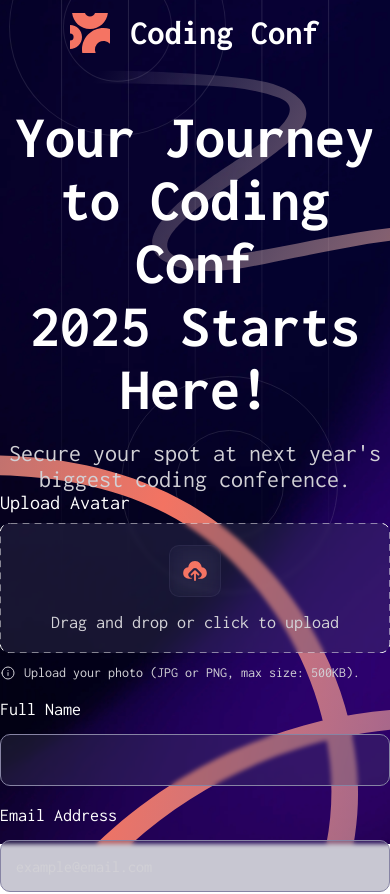
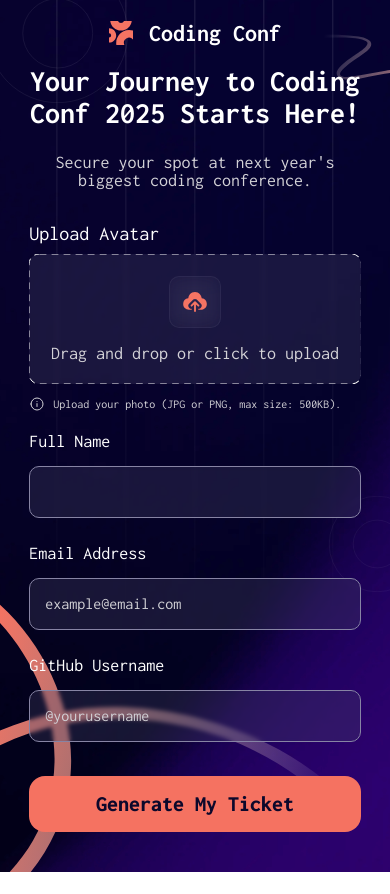
Before and after one commit to xlraullx/Conference-ticket-generator-react, a React (Vite) app: page / in a window 390 px wide. Shown: the top 894 px of the page. After the commit the page ends 872 px from the top, so only its background shows below. Built offline with nearby package versions, Linux system fonts and the light colour scheme.

Commit message:
feat: finaliza responsivo do formulário e adiciona hover nos inputs

```diff
--- a/src/components/form/index.css
+++ b/src/components/form/index.css
@@ -2,9 +2,11 @@
     display: flex;
     flex-direction: column;
     justify-content: center;
-    max-width: 460px;
+    max-width: min(460px, 85%);
     width: 100%;
     height: 100%;
+    padding-top: min(48px, 2vh);
+    padding-bottom: 40px;
 }
 
 .form input {
@@ -19,13 +21,21 @@
     border: 1px solid var(--inputs-border-color);
     border-radius: 10px;
     padding-left: 15px;
-    margin-bottom: 20px;
     position: relative;
 }
 
 .form input:focus-visible {
     outline: 2px solid var(--inputs-focus-color);
     outline-offset: 3px;
+}
+
+.form input:hover, .form .upload-area:hover,.form .upload-area::after  {
+    -webkit-box-shadow: 0 0 0 1000px var(--inputs-background-color) inset;
+    -webkit-text-fill-color: var(--inputs-text-color);
+}
+
+.form input, .form .upload-area{
+    transition: 0.2s ease-in-out ;
 }
 
 .form label:not([for="avatar"]) {
@@ -193,18 +203,19 @@ input:-webkit-autofill:active {
 
 .form .upload-info {
     display: flex;
-    font-size: 1.4rem;
+    font-size: clamp(1.2rem, 1.2vw, 1.6rem);
     margin: 12px 0 20px 0;
+    position: relative;
+    height: 16px;
+    align-items: center;
 }
 
 .form .upload-info p{
     padding-left: 24px;
-    position: relative;
 }
 
 .form .upload-info p::before {
     content: '';
-    display: flex;
     position: absolute;
     background-image: url(../../assets/images/icon-info.svg);
     background-size: 16px;
@@ -228,20 +239,21 @@ input:-webkit-autofill:active {
     cursor: pointer;
 }
 
-.form .upload-info.error img{
-    filter: invert(13%) sepia(77%) saturate(5719%) hue-rotate(342deg) brightness(106%) contrast(104%);
-}
-
-.form .upload-info.error{
-    color: var(--strong-orange);
+.form .upload-info .error-text{
+    font-size: clamp(1.2rem, 1.2vw, 1.6rem);
+    margin: 0;
 }
 
 .form .error-text {
     display: flex;
-    font-size: 1.4rem;
+    align-items: center;
+    font-size: clamp(1.2rem, 1.2vw, 1.4rem);
     color: var(--strong-orange);
-    margin-bottom: 4px;
-    width: max-content;
+    margin: 12px 0 24px;
+}
+
+.form div:empty {
+    margin-bottom: 26px;
 }
 
 .form .error-text::before {
@@ -250,6 +262,8 @@ input:-webkit-autofill:active {
     filter: invert(13%) sepia(77%) saturate(5719%) hue-rotate(342deg) brightness(106%) contrast(104%);
 }
 
-.form .error-text ~ .bnt{
-    margin-top: 0;
+@media (max-width: 395px){
+    .form{
+        margin-top: min(48px, 2vh);
+    }
 }
--- a/src/components/form/index.jsx
+++ b/src/components/form/index.jsx
@@ -59,7 +59,7 @@ const Form = () => {
                     required: 'Please enter a valid name',
                     validate: isString
                 })} />
-            <div className={errors.name ? `error-text` : ``}>  {errors.name && <p>{errors.name.message}</p>}</div>
+            <div className={errors.name ? `error-text` : ``}>{errors.name && <p>{errors.name.message}</p>}</div>
 
             <label htmlFor="email">Email Address</label>
             <input
@@ -76,7 +76,7 @@ const Form = () => {
                     }
                 })}
             />
-            <div className={errors.email ? `error-text` : ``}> {errors.email && <p>{errors.email.message}</p>}</div>
+            <div className={errors.email ? `error-text` : ``}>{errors.email && <p>{errors.email.message}</p>}</div>
 
             <label htmlFor="githubUserName">GitHub Username</label>
             <input
@@ -87,7 +87,7 @@ const Form = () => {
                     required: 'Please enter a valid github username',
                     validate: isString
                 })} />
-            <div className={errors.githubUserName ? `error-text` : ``}> {errors.githubUserName && <p>{errors.githubUserName.message}</p>}</div>
+            <div className={errors.githubUserName ? `error-text` : ``}>{errors.githubUserName && <p>{errors.githubUserName.message}</p>}</div>
 
             <button className="bnt" type="submit" >Generate My Ticket</button>
         </form>
--- a/src/components/header/index.css
+++ b/src/components/header/index.css
@@ -1,13 +1,17 @@
 .header {
     display: flex;
-    min-height: 65px;
-
+    height: 65px;
     align-items: center;
     justify-content: center;
-    font-size: 2.3rem;
     color: var(--header-letter-color);
 }
 
+.header img {
+    width: clamp(2.4rem, 1.6vw, 6rem);
+
+}
+
 .header h2 {
-    margin-left: 20px;
+    font-size: clamp(2.4rem , 1.6vw , 6rem);
+    margin-left: 16px;
 }
--- a/src/components/main/index.css
+++ b/src/components/main/index.css
@@ -2,19 +2,44 @@
     display: flex;
     flex-direction: column;
     align-items: center;
-    height: calc(100svh - 65px);
+    height: calc(100dvh - 65px);
+    justify-content: center;
+}
+
+.main .presentation-text {
+    padding: 0 16px;
+    margin-top: min(2.0rem, 1vw);
 }
 
 .main .presentation-text h1 {
-    margin-top: 40px;
     text-align: center;
-    font-size: 6rem;
+    width: 100%;
+    font-size: clamp(3.0rem, 3.2vw, 6rem);
     color: var(--presentation-h1-color);
 }
 
 .main .presentation-text p {
-    margin-top: 20px;
+    margin-top: clamp(2.4rem, 1vh, 4rem);
     text-align: center;
-    font-size: 2.4rem;
+    padding: 0 0.8rem;
+    font-size: clamp(1.8rem, 1.3vw, 5rem);
     color: var(--presentation-p-color);
 }
+
+@media (max-width: 600px) {
+    .main .presentation-text br{
+        display: none;
+    }
+}
+
+@media (max-height: 900px) {
+    .main {
+        height: 100%;
+    }
+}
+
+@media (max-width: 395px) {
+    .main .presentation-text {
+        margin-top: 0;
+    }
+}
--- a/src/index.css
+++ b/src/index.css
@@ -6,6 +6,7 @@
         url(./assets/fonts/static/Inconsolata-Bold.ttf) format('truetype'),
         url(./assets/fonts/static/Inconsolata-ExtraBold.ttf) format('truetype');
 }
+
 body {
     font-family: 'Inconsolata', monospace;
     background-image:
@@ -18,12 +19,12 @@ body {
     background-size: auto, auto, auto, auto, cover, cover;
     background-repeat: no-repeat;
     background-position: bottom left, top 10% right, top -13% left 5%, right 30% bottom 40%, center, center;
-    height: 100vh;
+    background-attachment: fixed;
 }
 
 /* Global Styles */
 
-:root{
+:root {
     /* Colors */
 
     --white: hsl(0, 0%, 100%);
@@ -59,7 +60,20 @@ body {
     --error-text-color: var(--strong-orange);
 }
 
-
-html{
+html {
     font-size: 62.5%; /* 1rem = 10px */
 }
+
+@media (max-width: 600px) {
+    body {
+        background-image:
+            url(./assets/images/pattern-squiggly-line-bottom-mobile-tablet.svg),
+            url(./assets/images/pattern-squiggly-line-top.svg),
+            url(./assets/images/pattern-circle.svg),
+            url(./assets/images/pattern-circle.svg),
+            url(./assets/images/pattern-lines.svg),
+            url(./assets/images/background-mobile.png);
+        background-size: 400px, 100px, 140px, 96px, cover, cover;
+        background-position: bottom left, top 4% right, top -5% left -5%, right -12% bottom 36%, center, center;
+    }
+}
```
Lines whose indentation alone changed are shown as unchanged.
